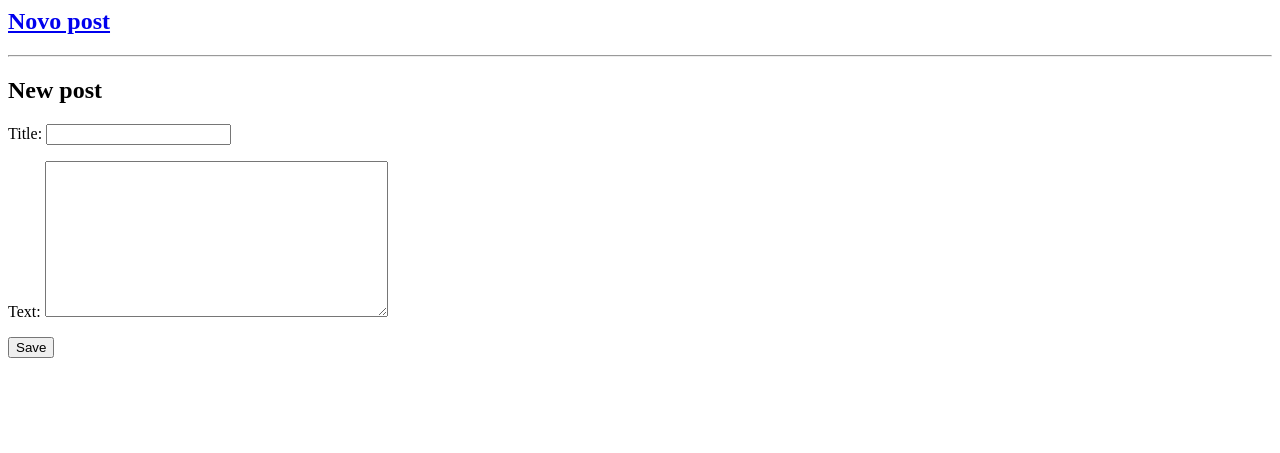
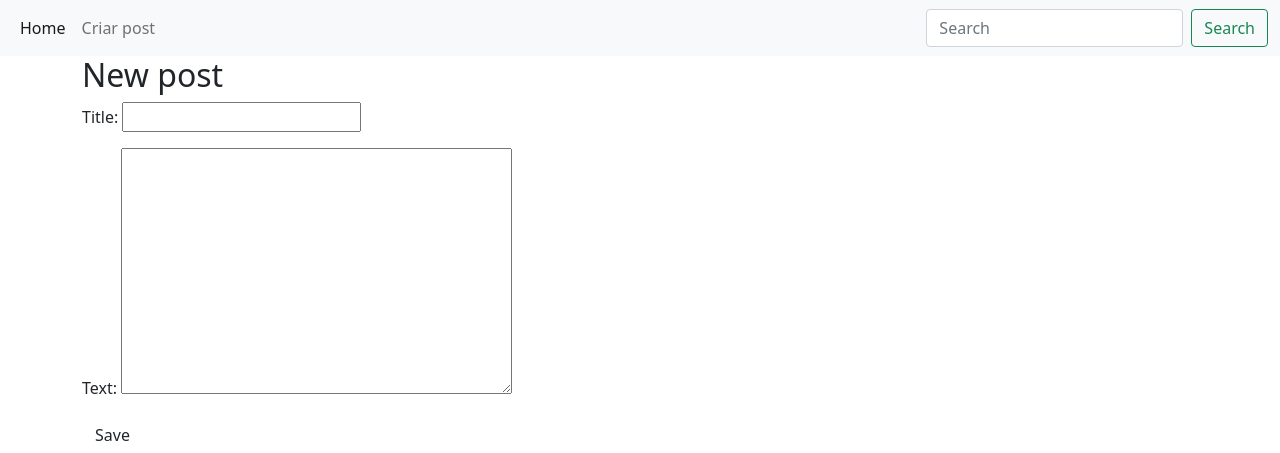
Before and after one commit to JulianaMaia08/first-blog---Django, a Django app: page /post/new in a window 1280 px wide. Shown: the top 453 px of the page. Run offline with Django 3.2, Linux system fonts and the light colour scheme; the visitor is signed in with stand-in values (Sample User, id 1).

Commit message:
Add navbar

```diff
--- a/blog/templates/base.html
+++ b/blog/templates/base.html
@@ -1,13 +1,13 @@
 {% load static %}
-
+{% include 'navbar.html' %}
+<head>
+    <link href="https://cdn.jsdelivr.net/npm/bootstrap@5.0.2/dist/css/bootstrap.min.css" rel="stylesheet" integrity="sha384-EVSTQN3/azprG1Anm3QDgpJLIm9Nao0Yz1ztcQTwFspd3yD65VohhpuuCOmLASjC" crossorigin="anonymous">
+    <script src="https://cdn.jsdelivr.net/npm/bootstrap@5.0.2/dist/js/bootstrap.bundle.min.js" integrity="sha384-MrcW6ZMFYlzcLA8Nl+NtUVF0sA7MsXsP1UyJoMp4YLEuNSfAP+JcXn/tWtIaxVXM" crossorigin="anonymous"></script>
+</head>
 <body>
     <div class="page-header">
-        {% if user.is_authenticated %}
-            <h2><a href="{% url 'blog:post_new' %}" class="top-menu"><span class="glyphicon glyphicon-plus">Novo post</span></h2></a>
-            <hr>
-        {% endif %}
 
-    </div>
+        </div>
     <div class="content container">
         <div class="row">
             <div class="col-md-8">
--- /dev/null
+++ b/blog/templates/navbar.html
@@ -0,0 +1,33 @@
+<!DOCTYPE html>
+<html lang="en">
+<head>
+    <meta charset="UTF-8">
+    <title>Title</title>
+</head>
+<body>
+<nav class="navbar navbar-expand-lg navbar-light bg-light">
+  <div class="container-fluid">
+    <button class="navbar-toggler" type="button" data-bs-toggle="collapse" data-bs-target="#navbarSupportedContent" aria-controls="navbarSupportedContent" aria-expanded="false" aria-label="Toggle navigation">
+      <span class="navbar-toggler-icon"></span>
+    </button>
+    <div class="collapse navbar-collapse" id="navbarSupportedContent">
+      <ul class="navbar-nav me-auto mb-2 mb-lg-0">
+        <li class="nav-item">
+          <a class="nav-link active" aria-current="page" href="{% url 'blog:post_list' %}">Home</a>
+        </li>
+        <li class="nav-item">
+          {% if user.is_authenticated %}
+            <a class="nav-link" href="{% url 'blog:post_new' %}">Criar post</a>
+           {% endif %}
+
+        </li>
+      </ul>
+      <form class="d-flex">
+        <input class="form-control me-2" type="search" placeholder="Search" aria-label="Search">
+        <button class="btn btn-outline-success" type="submit">Search</button>
+      </form>
+    </div>
+  </div>
+</nav>
+</body>
+</html>
--- a/blog/templates/post_list.html
+++ b/blog/templates/post_list.html
@@ -2,12 +2,14 @@
 
 {% block content %}
     {% for post in object_list %}
-        <div class="post">
+<div class="container">
+        <div class="list-group">
             <div class="date">
                 {{ post.published_date }}
             </div>
-            <h2><a href="{% url 'blog:post_detail' pk=post.pk %}">{{ post.title }}</a></h2>
+            <h2><a href="{% url 'blog:post_detail' pk=post.pk %}" class="list-group-item list-group-item-action">{{ post.title }}</a></h2>
             <p>{{ post.text|linebreaksbr }}</p>
         </div>
+    </div>
     {% endfor %}
 {% endblock %}
```
